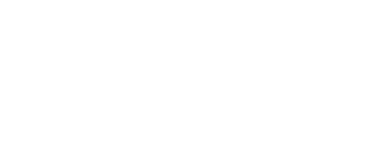
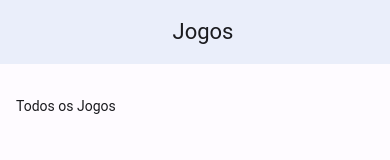
Before and after one commit to PatrickNacif/projeto-hardwise, a website: page hardwise/www/games.html in a window 390 px wide. Drawn offline with Linux system fonts and the light colour scheme; some packages are replaced by stand-ins of ours.

Commit message:
adicionando nova pagina

```diff
--- a/hardwise/www/games.html
+++ b/hardwise/www/games.html
@@ -1,11 +1,59 @@
 <!DOCTYPE html>
-<html lang="en">
+<html>
+
 <head>
-    <meta charset="UTF-8">
-    <meta name="viewport" content="width=device-width, initial-scale=1.0">
-    <title>Jogos</title>
+    <!-- Required meta tags-->
+    <meta charset="utf-8">
+    <meta name="viewport"
+        content="width=device-width, initial-scale=1, maximum-scale=1, minimum-scale=1, user-scalable=no, viewport-fit=cover">
+    <meta name="apple-mobile-web-app-capable" content="yes">
+    <!-- Color theme for statusbar (Android only) -->
+    <meta name="theme-color" content="#2196f3">
+    <!-- Your app title -->
+    <title>My App</title>
+    <!-- Path to Framework7 Library Bundle CSS -->
+    <link rel="stylesheet" href="lib/framework7-bundle.min.css">
+    <!-- CSS PERSONALIZADO PARA MENU-->
+    <link rel="stylesheet" href="css/personalizado.css">
+    <!--Ícones Material Design-->
+    <link rel="stylesheet" href="css/materialdesignicons.min.css">
+
+
 </head>
+
 <body>
+    <!-- App root element -->
+    <div id="app">
 
+        <!-- Your main view, should have "view-main" class -->
+        <div class="view view-main">
+            <!-- Initial Page, "data-name" contains page name -->
+            <div data-name="games" class="page">
+
+                <!-- Top Navbar -->
+                <div class="navbar">
+                    <div class="navbar-bg"></div>
+                    <div class="navbar-inner justify-content-center">
+                        <div class="title ">Jogos</div>
+                    </div>
+                </div>
+
+                <!-- Scrollable page content -->
+                <div class="page-content">
+                    <div class="block">
+                        Todos os Jogos
+                    </div>
+                </div>
+            </div>
+        </div>
+    </div>
+    <!-- Path to Framework7 Library Bundle JS-->
+    <script type="text/javascript" src="lib/framework7-bundle.min.js"></script>
+	<!-- jQuery -->
+	<script type="text/javascript" src="lib/jquery-3.7.0.min.js"></script>
+    <!-- Roteamento do app-->
+    <script type="text/javascript" src="js/routes.js"></script>
+    <script src="cordova.js"></script>
 </body>
+
 </html>
--- a/hardwise/www/js/routes.js
+++ b/hardwise/www/js/routes.js
@@ -37,9 +37,9 @@ var app = new Framework7({
             slidesPerView: 1,
             spaceBetween: 30,
             autoplay: {
-              delay: 3000,
+            delay: 3000,
             },
-            loop: true,
+
             breakpoints: {
               50: {
                 slidesPerView: 1,
@@ -111,6 +111,25 @@ var app = new Framework7({
         },
       }
     },
+    {
+      path: '/games/',
+      url: 'games.html',
+      animate: false,
+      on: {
+        pageBeforeIn: function (event, page) {
+          // Fazer algo antes da página ser exibida
+        },
+        pageAfterIn: function (event, page) {
+          // Fazer algo depois da página ser exibida
+        },
+        pageInit: function (event, page) {
+          // Fazer algo quando a página for inicializada
+        },
+        pageBeforeRemove: function (event, page) {
+          // Fazer algo antes da página ser removida do DOM
+        },
+      }
+    },
   ],
   // ... other parameters
 });
```
Also changed, not shown: hardwise/www/index.html (+8 -2 lines).
